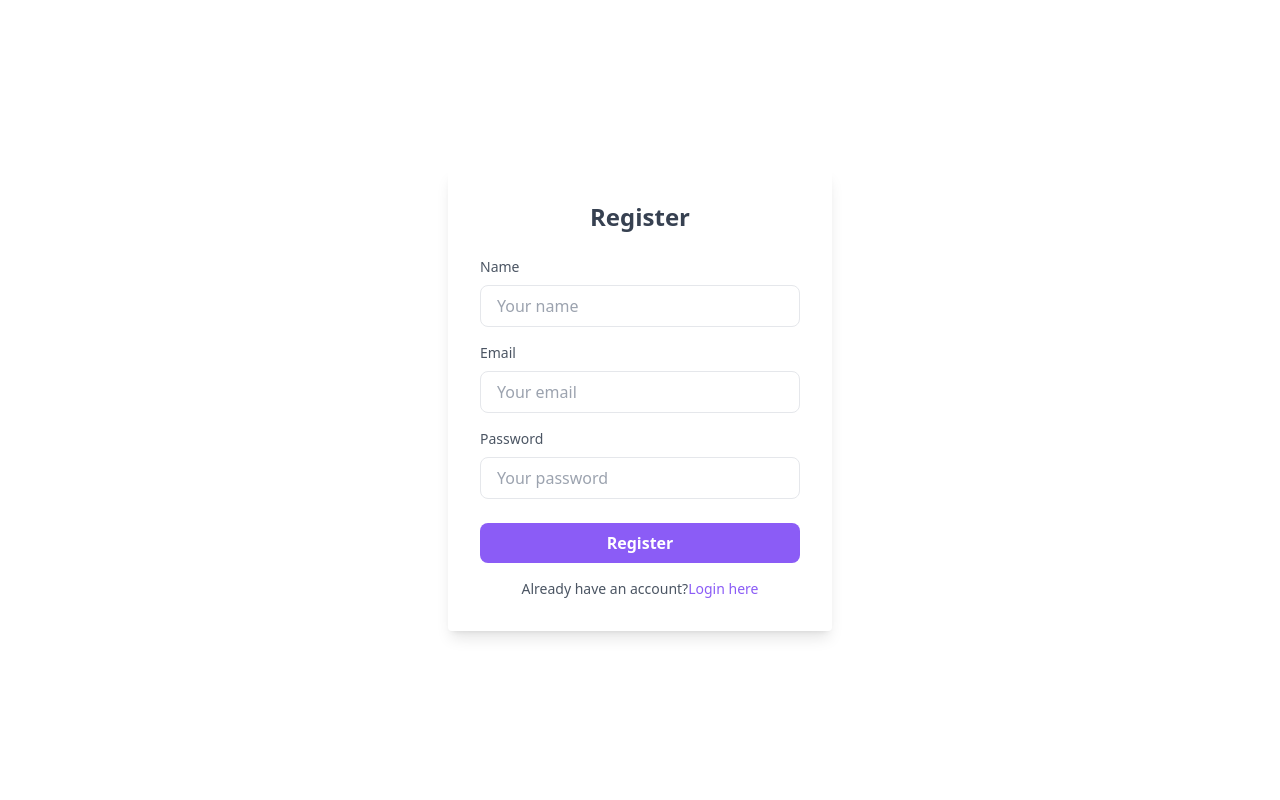
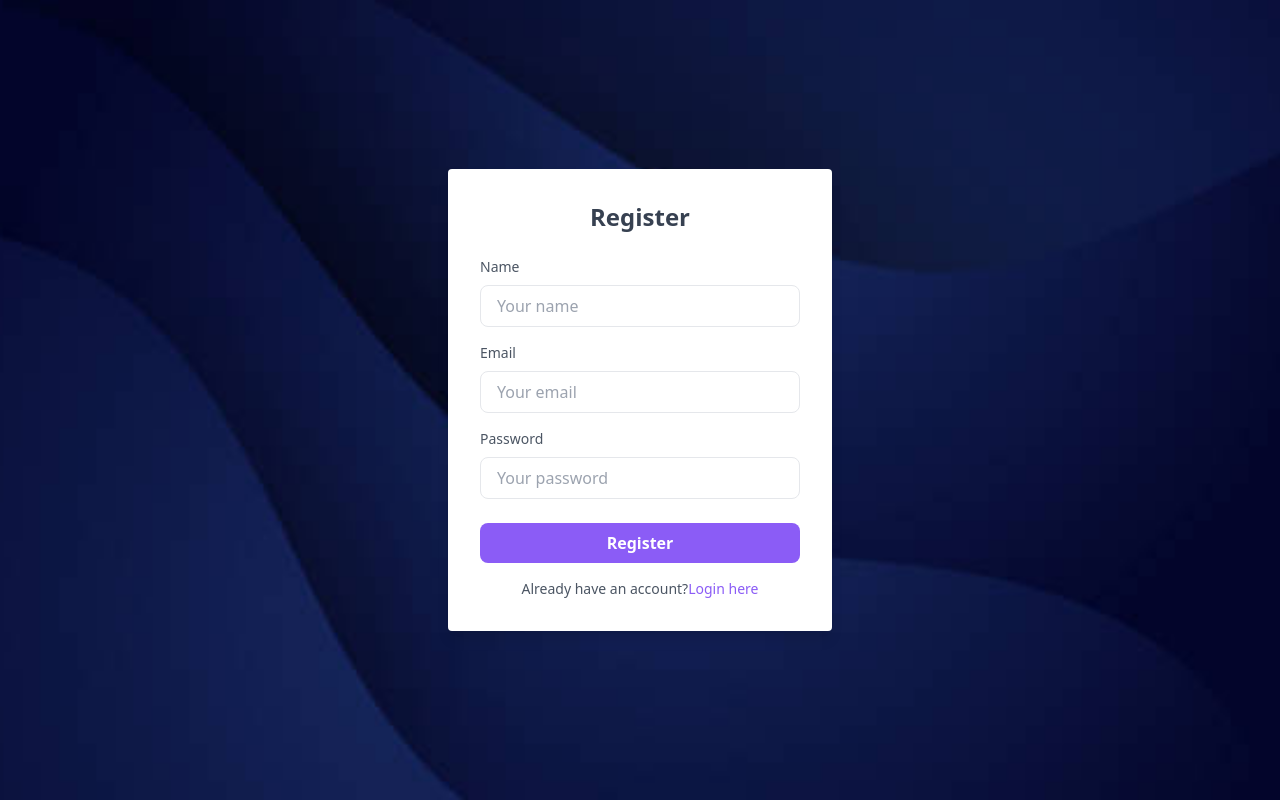
Before and after one commit to dounia-elg/Plateforme-de-Blog-avec-Gestion-des-Utilisateurs-et-des-R-les, a PHP site: page /register.php in a window 1280 px wide. Run offline with PHP 8.4, Linux system fonts and the light colour scheme; some libraries are stand-ins or nearby versions.

Commit message:
Style login and Register

```diff
--- a/login.php
+++ b/login.php
@@ -49,7 +49,7 @@ if ($_SERVER['REQUEST_METHOD'] == 'POST') {
     <title>Login</title>
     <script src="https://cdn.tailwindcss.com"></script>
 </head>
-<body class=" flex items-center justify-center min-h-screen bg-cover bg-center" style="background-image: url('');">
+<body class=" flex items-center justify-center min-h-screen bg-cover bg-center" style="background-image: url('./fooorm.jpg');">
     <form method="POST" class="bg-white p-8 rounded shadow-lg w-full max-w-sm">
 
         <h2 class="text-2xl font-bold mb-6 text-center text-gray-700">Login</h2>
--- a/register.php
+++ b/register.php
@@ -48,7 +48,7 @@ if ($_SERVER['REQUEST_METHOD'] == 'POST') {
     <title>Register</title>
     <script src="https://cdn.tailwindcss.com"></script>
 </head>
-<body class=" flex items-center justify-center min-h-screen bg-cover bg-center" style="background-image: url('');">
+<body class=" flex items-center justify-center min-h-screen bg-cover bg-center" style="background-image: url('./fooorm.jpg');">
     <form method="POST" class="bg-white p-8 rounded shadow-lg w-full max-w-sm">
 
         <h2 class="text-2xl font-bold mb-6 text-center text-gray-700">Register</h2>
```
